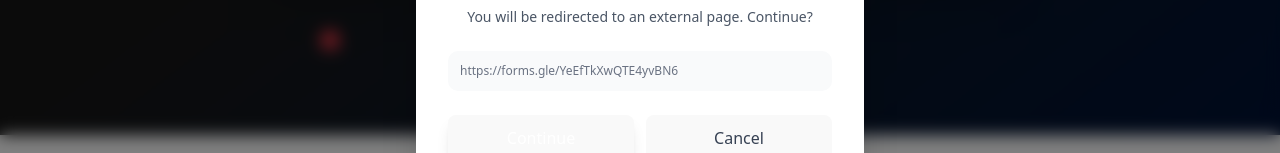
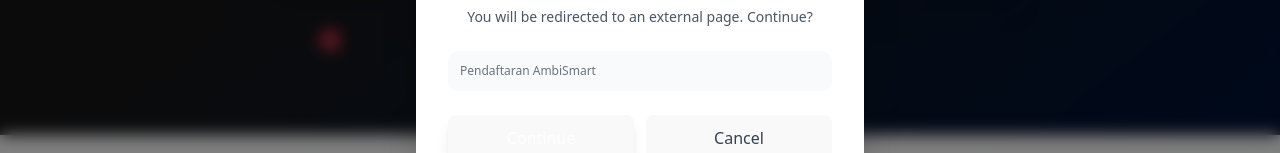
Before and after one commit to LuthfiAditya01/ambismart, a React (Vite) app: page /2ndambismart in a window 1280 px wide. Both pictures are taken after a click on the button "Register Now - FREE!". Shown: the part 833-986 px from the top of the page. Built offline with nearby package versions, Linux system fonts and the light colour scheme.

Commit message:
Update external link handling to display user-friendly names

```diff
--- a/src/pages/2ndyear.tsx
+++ b/src/pages/2ndyear.tsx
@@ -6,8 +6,23 @@
   const [isEnglish, setIsEnglish] = useState(true);
   const [showPopup, setShowPopup] = useState(false);
   const [redirectUrl, setRedirectUrl] = useState("");
+  const [nameUrl, setNameUrl] = useState("");
+  const urlName = (url : string) => {
+    if (url === "https://forms.gle/YeEfTkXwQTE4yvBN6") {
+      console.log("Daftar Ambismart");
+      return "Pendaftaran AmbiSmart";
+    } else if (url === "https://wa.me/6285280389330?text=Halo%20kak!%20saya%20mau%20tanya%20tentang%20Ambismart%20In%20The%20Park%20Dong") {
+      console.log("CP Ambismart in the park");
+      return "Contact Person Ambismart in The Park";
+    } else {
+      console.log(url);
+      return url;
+    }
+  }
 
   const handleExternalLink = (url: string) => {
+    console.log(url);
+    setNameUrl(urlName(url));
     setRedirectUrl(url);
     setShowPopup(true);
   };
@@ -275,7 +290,7 @@
             </div>
 
             <div className="bg-gray-50 rounded-lg p-3 mb-6">
-              <p className="text-xs text-gray-500 break-all">{redirectUrl}</p>
+              <p className="text-xs text-gray-500 break-all">{nameUrl}</p>
             </div>
 
             <div className="flex flex-col sm:flex-row gap-3">
```
